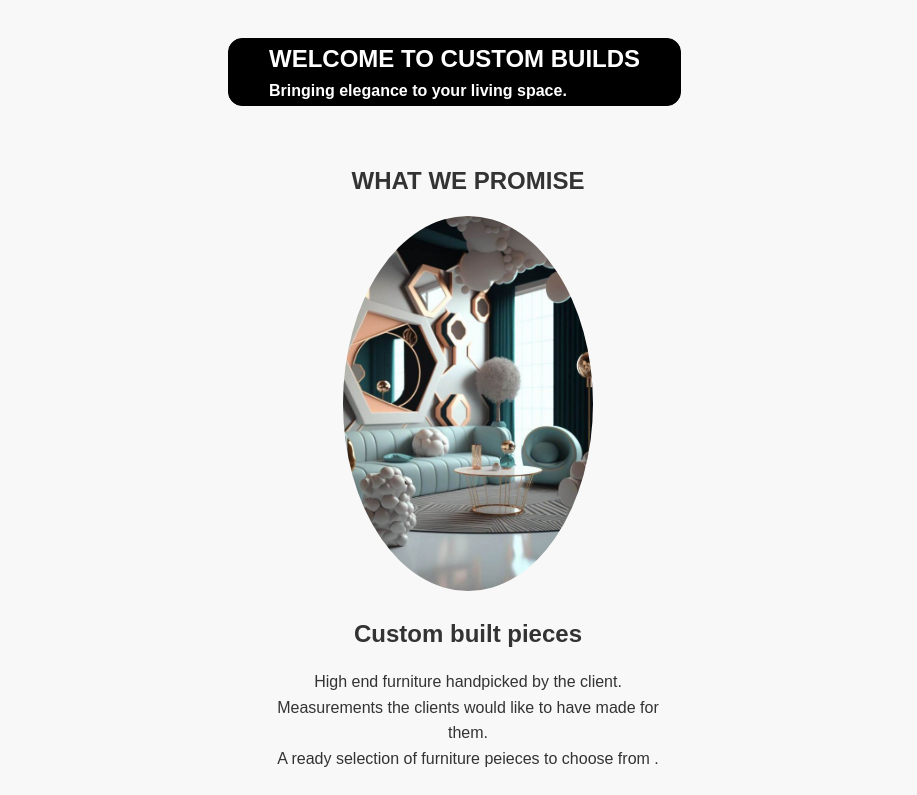
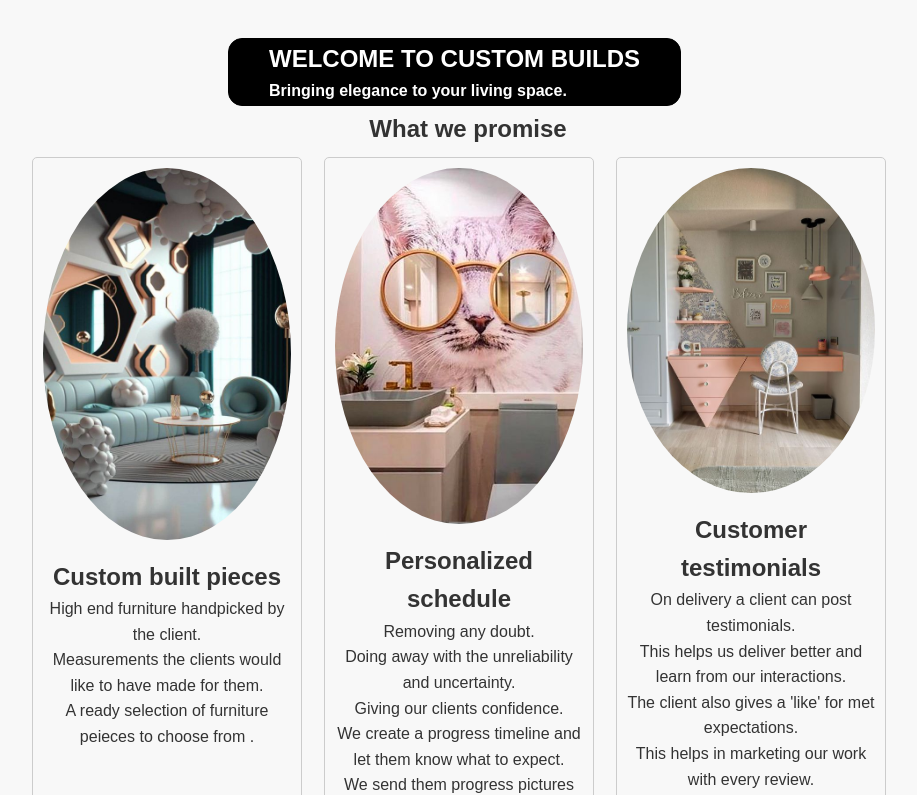
Before and after one commit to flashingstars/flashingstars.github.io, a plain HTML site: page index.html in a window 1280 px wide. Shown: the part 477-1272 px from the top of the page, without its empty margins (172-1089 px from the left). Drawn offline with Linux system fonts and the light colour scheme.

Commit message:
Landing page update

```diff
--- a/index.html
+++ b/index.html
@@ -26,9 +26,12 @@
             </div>
         </section>
 
+        <section id="promise">
+            <h2> What we promise</h2>
+        </section>
+
 
         <section id="services">
-        <h2><b>WHAT WE PROMISE</b></h2>
         <div class="service">
             <img src="images/Living_room.jpg" alt="Livingroom_image">
             <h2> Custom built pieces </h2>
--- a/styles.css
+++ b/styles.css
@@ -90,34 +90,38 @@ main {
 }
 
 section {
-  margin-bottom: 40px;
+  margin-bottom: 4px;
 }
 
 #services {
-  padding: 1rem 0;
-  text-align: center;
+  display: flex;
+  flex-wrap: wrap;
+  justify-content: center;
+  margin-top: 2px;
 }
 
-#services h2 {
-  margin-bottom: 1rem;
+#promise {
+  text-align: center;
+  font-weight: bold;
 }
 
 .service {
-  width: 50%;
-  display: inline-block;
-  padding: 0 1rem;
+  width: 270px;
+  margin: 20px;
+  padding: 10px;
+  border: 1px solid #ccc;
+  border-radius: 5px;
   text-align: center;
-  vertical-align: top;
-  margin-bottom: 2rem;
-  position: static;
+  margin-top: 5px;
+  margin-left: 2px;
 }
 
 .service img {
   width: 100%;
-  max-width: 250px;
-  object-fit: cover;
-  margin-bottom: 1rem;
+  margin-bottom: 10px;
   border-radius: 50%;
+  height: auto;
+
 }
 
 footer {
```
Also changed, not shown: images/landingpage1.PNG (added), images/landingpage2.PNG (added), images/landingpage3.PNG (added).
